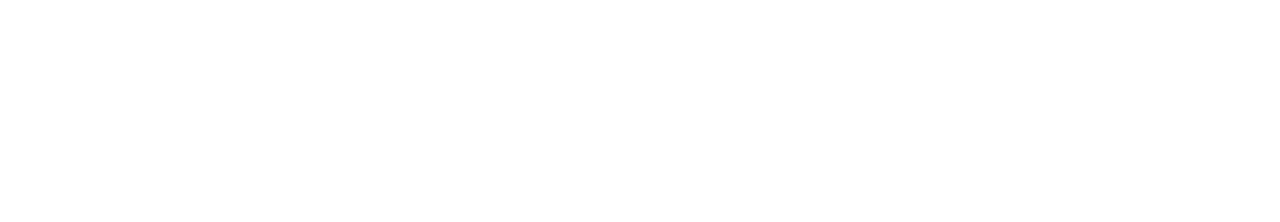
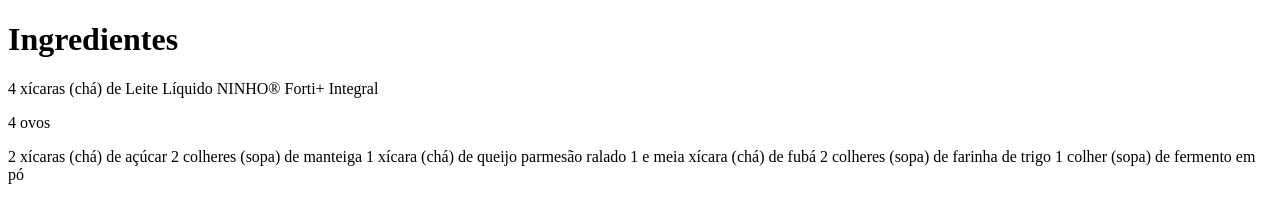
Before and after one commit to catiaxavier/2b-inez, a plain HTML site: page index.html in a window 1280 px wide. Drawn offline with Linux system fonts and the light colour scheme.

Commit message:
Update index.html

```diff
--- a/index.html
+++ b/index.html
@@ -7,5 +7,14 @@
     <link rel="shortcut icon" href="simbol.png" type="image.png/xicon">
   </head>
   <body>
+   <h1>Ingredientes </h1>
+<p> 4 xícaras (chá) de Leite Líquido NINHO® Forti+ Integral </p>
+<p>4 ovos </p>
+2 xícaras (chá) de açúcar
+2 colheres (sopa) de manteiga
+1 xícara (chá) de queijo parmesão ralado
+1 e meia xícara (chá) de fubá
+2 colheres (sopa) de farinha de trigo
+1 colher (sopa) de fermento em pó
 
   </body>
```
